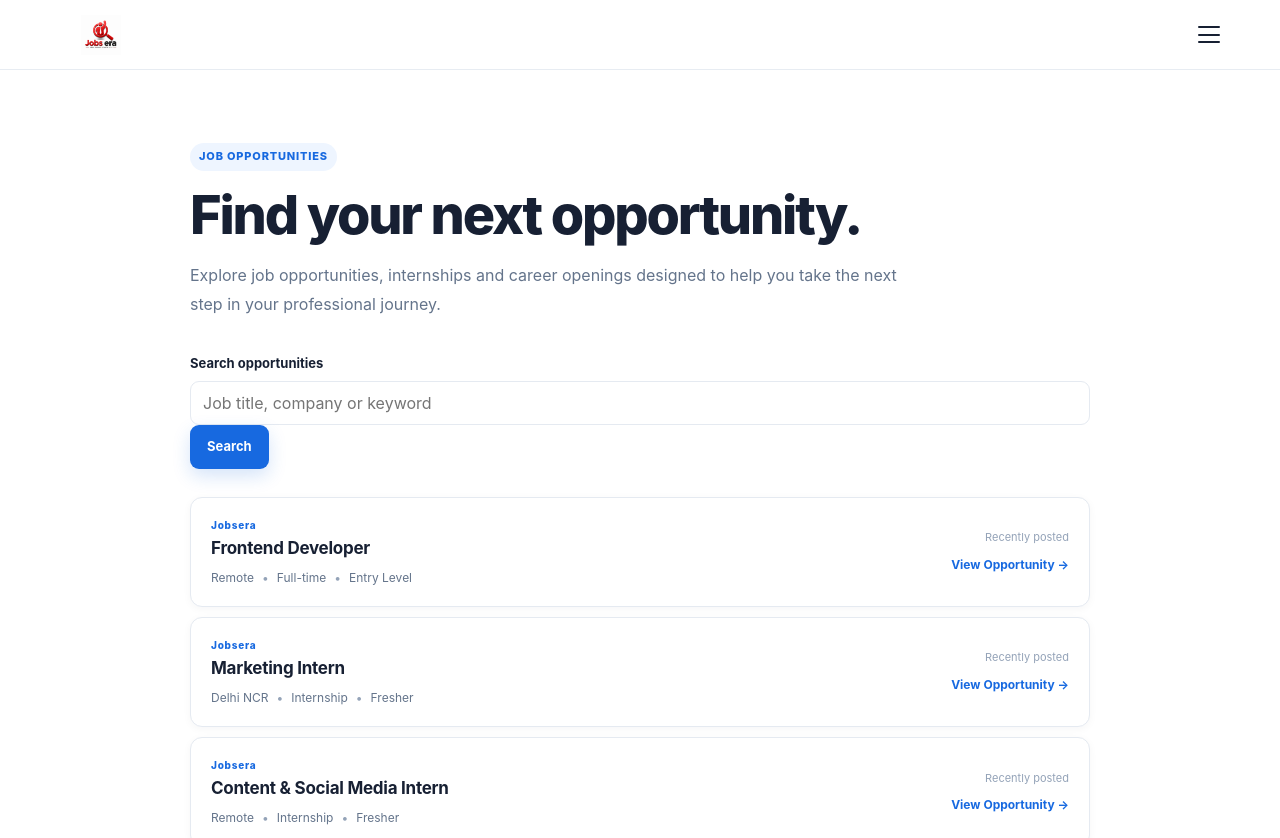
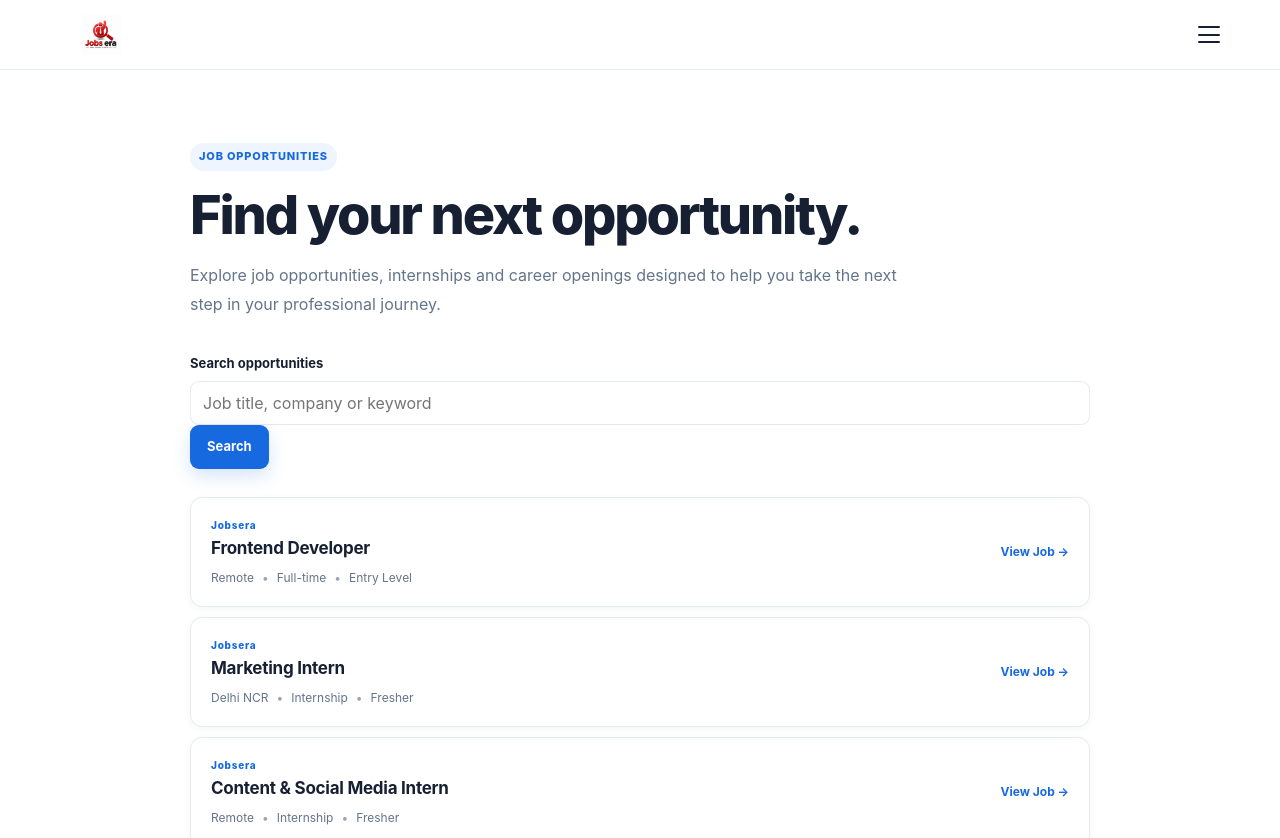
Before and after one commit to ConnectJobsera/Jobsera-Website, a Next.js app: page /jobs in a window 1280 px wide. Shown: the top 838 px of the page. Built offline with nearby package versions, Linux system fonts and the light colour scheme.

Commit message:
Fix JobCard detail navigation

```diff
--- a/components/JobCard.tsx
+++ b/components/JobCard.tsx
@@ -1,26 +1,30 @@
+import Link from "next/link";
+
 type JobCardProps = {
+  id: string;
   company: string;
   title: string;
   location: string;
   type: string;
   experience: string;
-  posted: string;
+  date?: string;
 };
 
 export default function JobCard({
+  id,
   company,
   title,
   location,
   type,
   experience,
-  posted,
+  date,
 }: JobCardProps) {
   return (
     <article className="job-item">
       <div className="job-main">
         <span className="job-company">{company}</span>
 
-        <h2 className="job-title">{title}</h2>
+        <h3 className="job-title">{title}</h3>
 
         <div className="job-details">
           <span>{location}</span>
@@ -30,11 +34,11 @@ export default function JobCard({
       </div>
 
       <div className="job-side">
-        <span className="job-date">{posted}</span>
+        {date && <span className="job-date">{date}</span>}
 
-        <a href="#" className="job-link">
-          View Opportunity →
-        </a>
+        <Link href={`/jobs/${id}`} className="job-link">
+          View Job →
+        </Link>
       </div>
     </article>
   );
```
